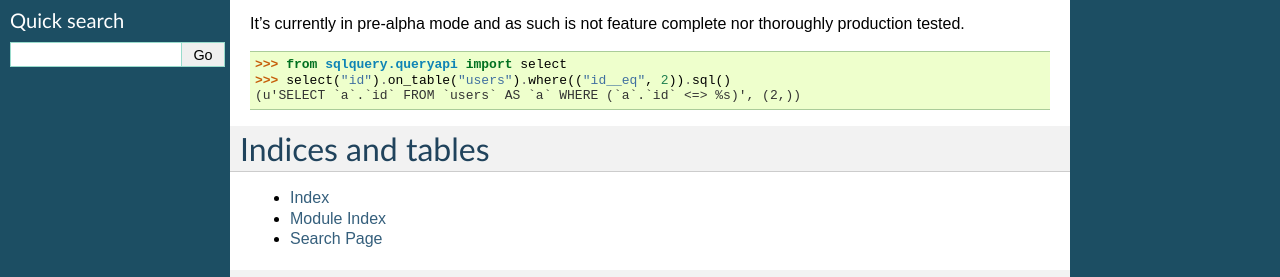
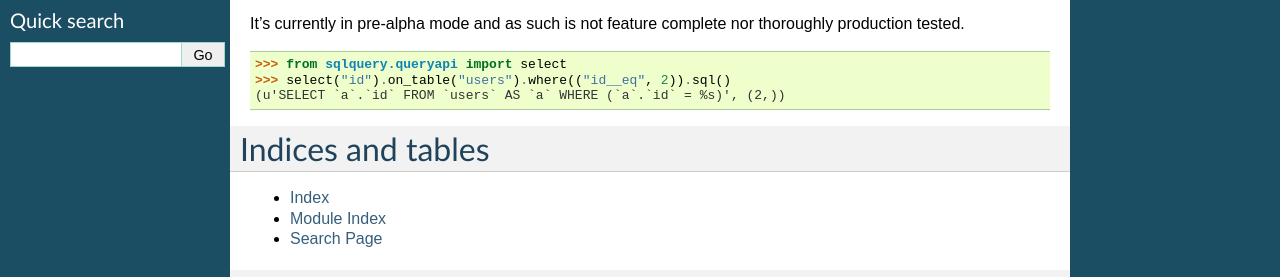
Before and after one commit to coldeasy/py-sql-query, a Sphinx documentation site: the page built from docs/index.rst, in a window 1280 px wide. Shown: the part 193-470 px from the top of the page. Built offline with Sphinx 7.4.7, drawn with Linux system fonts in a browser that asks for light colours.

Commit message:
Fix equals to be ANSI SQL equals

```diff
--- a/docs/index.rst
+++ b/docs/index.rst
@@ -21,7 +21,7 @@ thoroughly production tested.
 
     >>> from sqlquery.queryapi import select
     >>> select("id").on_table("users").where(("id__eq", 2)).sql()
-    (u'SELECT `a`.`id` FROM `users` AS `a` WHERE (`a`.`id` <=> %s)', (2,))
+    (u'SELECT `a`.`id` FROM `users` AS `a` WHERE (`a`.`id` = %s)', (2,))
 
 
 Indices and tables
```
Also changed, not shown: README.rst (+4 -4 lines), 2 other files.
